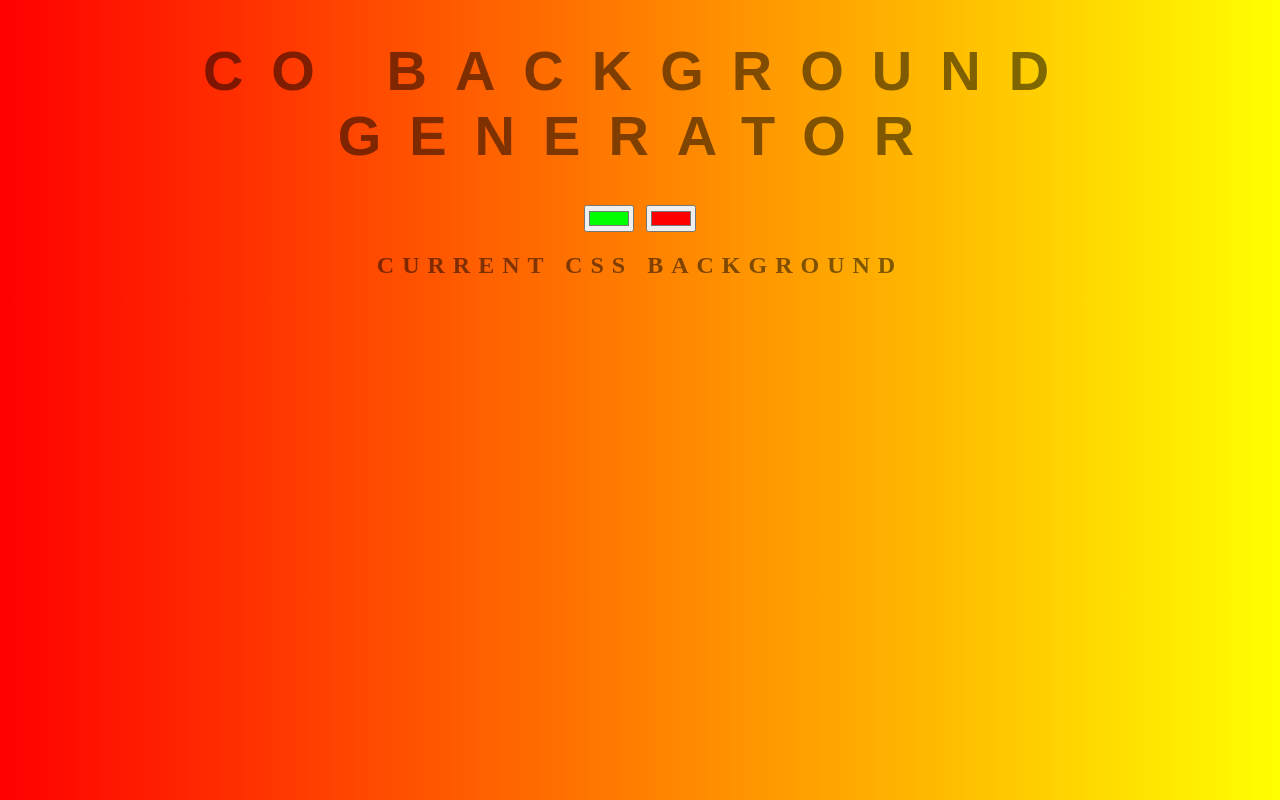
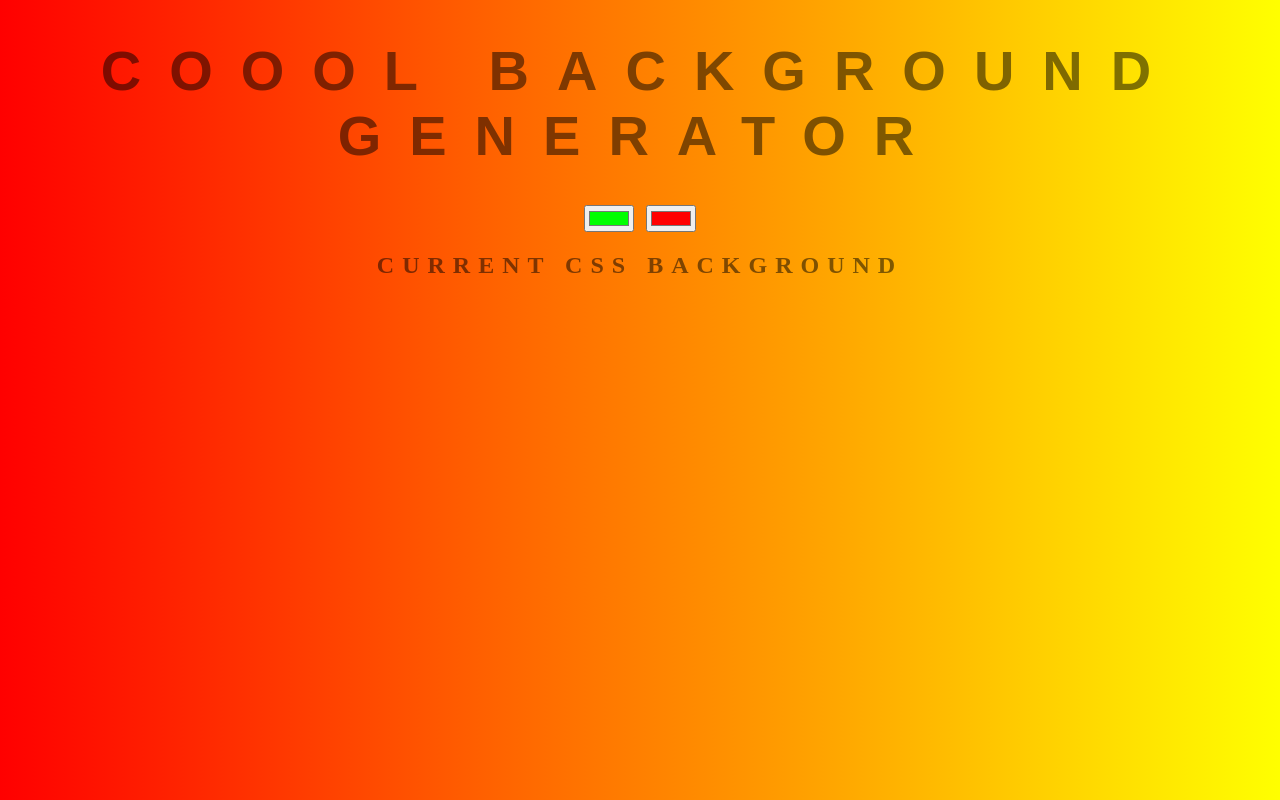
Before and after one commit to hasanthecoder/background-generator, a plain HTML site: page index.html in a window 1280 px wide. Drawn offline with Linux system fonts and the light colour scheme.

Commit message:
Update index.html

```diff
--- a/index.html
+++ b/index.html
@@ -5,7 +5,7 @@
 	<link rel="stylesheet" type="text/css" href="style.css">
 </head>
 <body id="gradient">
-	<h1>CO Background Generator</h1>
+	<h1>COOOL Background Generator</h1>
 	<input class="color1" type="color" name="color1" value="#00ff00">
 	<input class="color2" type="color" name="color2" value="#ff0000">
 	<h2>Current CSS Background</h2>
```
